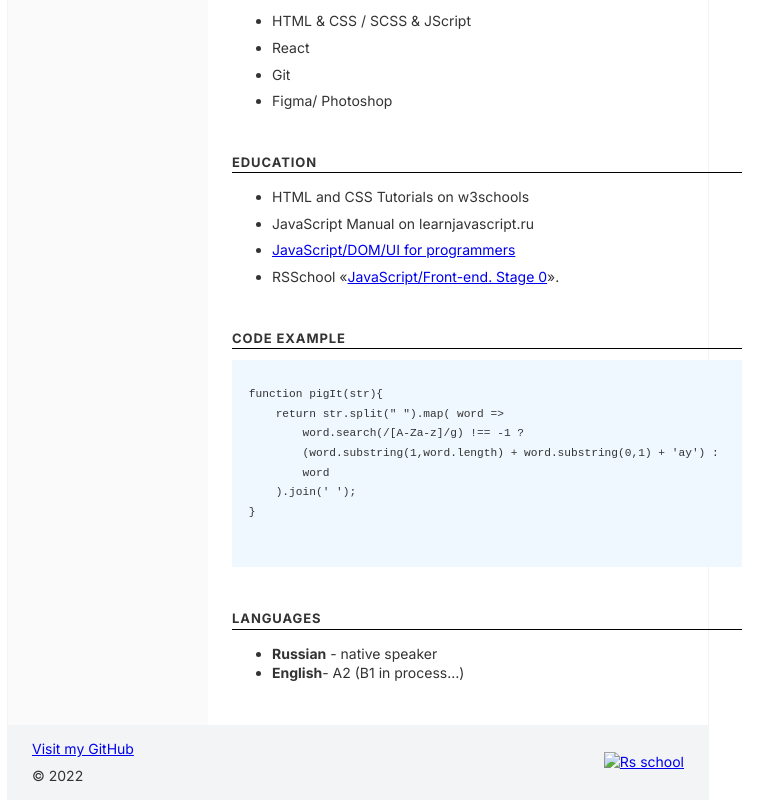
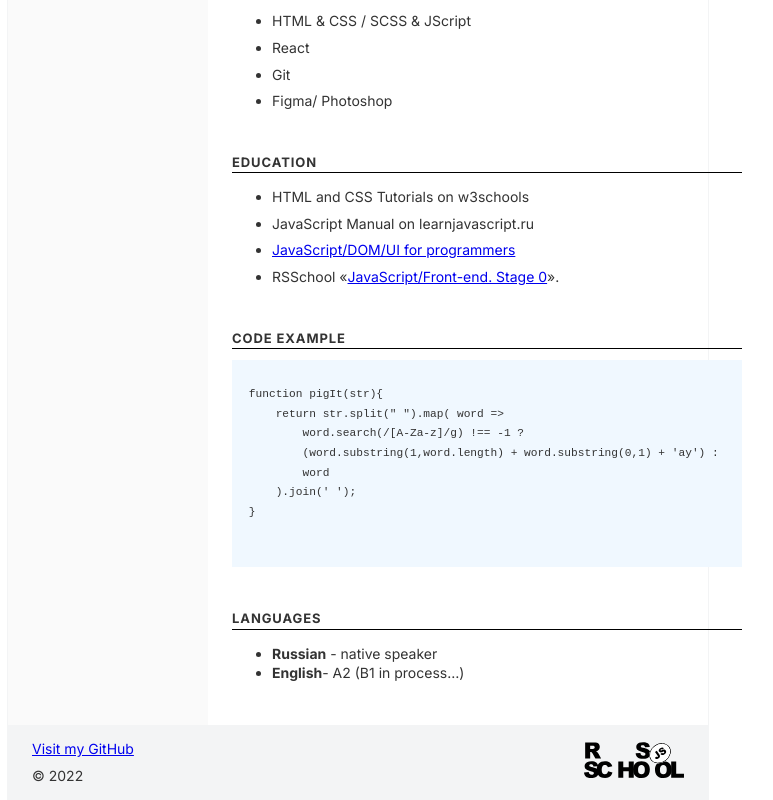
Before and after one commit to azozulya/rsschool-cv, a plain HTML site: page index.html in a window 1280 px wide. Shown: the part 502-1302 px from the top of the page, without its empty margins (282-1055 px from the left). Drawn offline with Linux system fonts and the light colour scheme.

Commit message:
feat: added rs logo

```diff
--- a/index.html
+++ b/index.html
@@ -126,7 +126,7 @@ function pigIt(str){
             </div>
 
             <div class="rslogo">
-                <a href="https://rs.school/js/" title="Go to Rs school"><img src="rs.svg" alt="Rs school" width="100" class="rslogo__img"/></a>
+                <a href="https://rs.school/js/" title="Go to Rs school"><img src="./img/rs.svg" alt="Rs school" width="100" class="rslogo__img"/></a>
             </div>
         </footer>
     </div>
```
Also changed, not shown: img/rs.svg (added), rs.svg (added).
